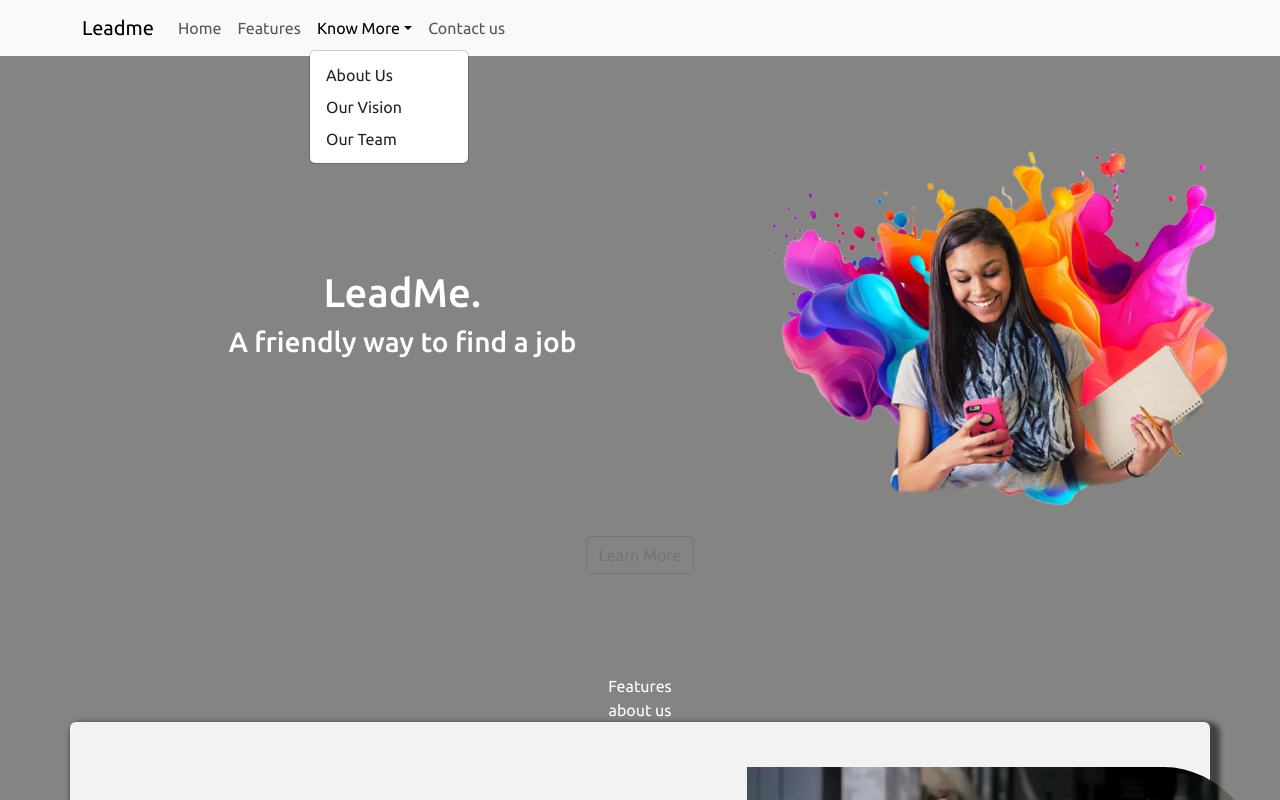
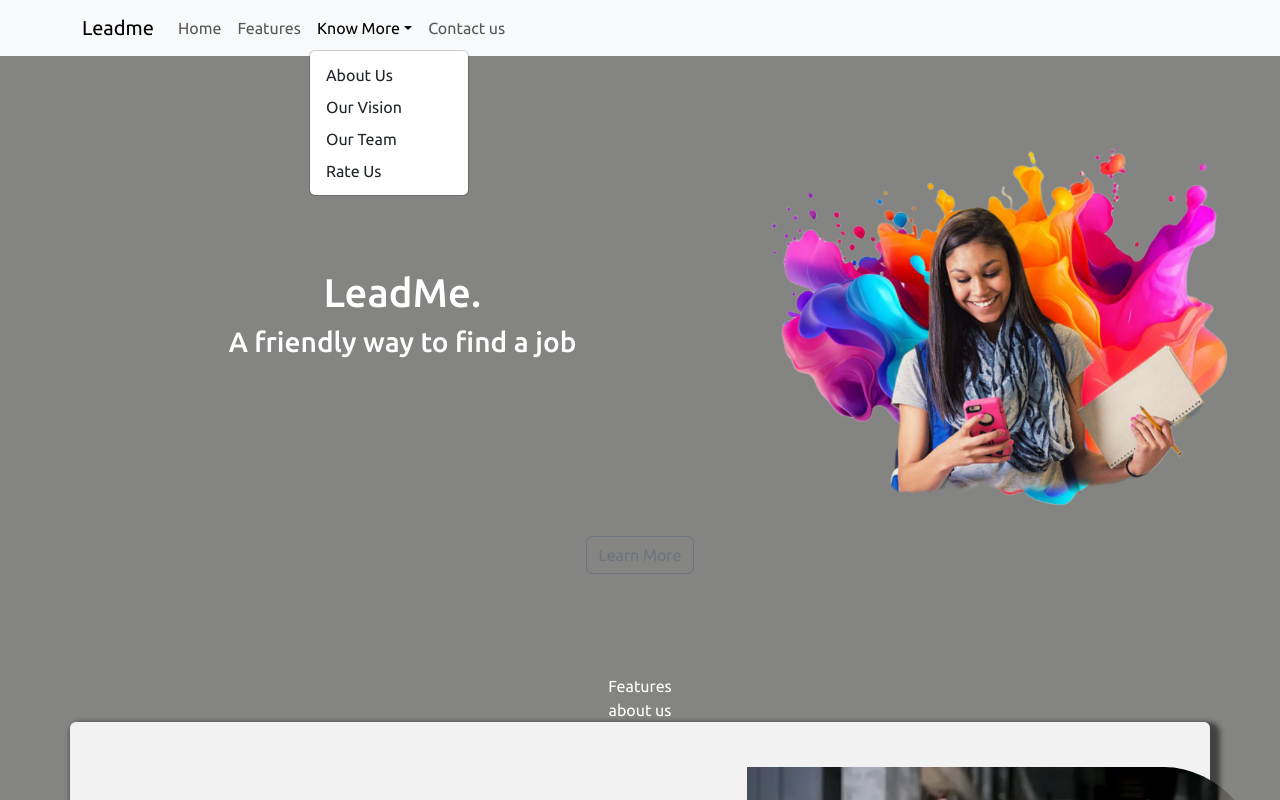
Before and after one commit to Starteryou-com/StartupWebsite, a React (Vite) app: page / in a window 1280 px wide. Both pictures are taken after a click on the button "Know More". Shown: the top 800 px of the page. Built offline with nearby package versions, Linux system fonts and the light colour scheme; a web font is replaced by a local one.

Commit message:
Update Navibar.tsx

```diff
--- a/src/components/Navibar.tsx
+++ b/src/components/Navibar.tsx
@@ -19,6 +19,7 @@ function Navibar() {
                 <NavDropdown.Item href="#aboutUs">About Us</NavDropdown.Item>
                 <NavDropdown.Item href="#vision">Our Vision</NavDropdown.Item>
                 <NavDropdown.Item href="#team">Our Team</NavDropdown.Item>
+                <NavDropdown.Item href="#team">Rate Us</NavDropdown.Item>
               </NavDropdown>
               <NavLink href="#contact">Contact us</NavLink>
             </Nav>
```
